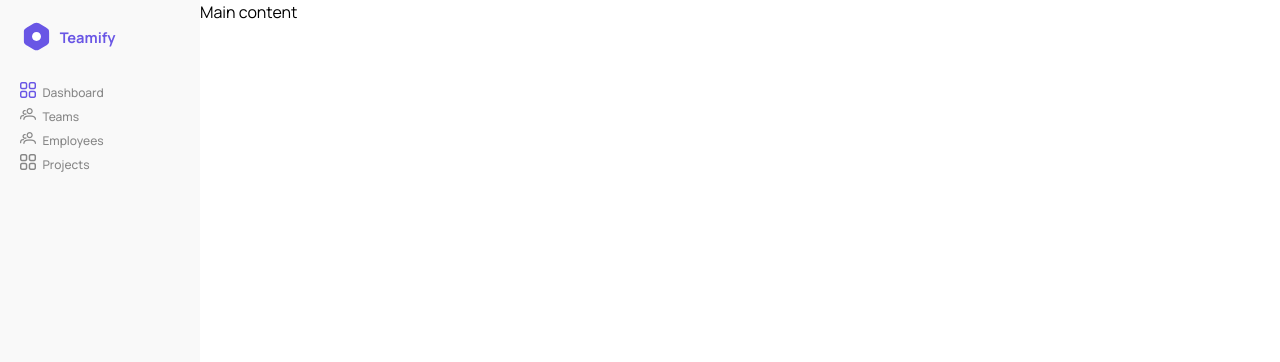
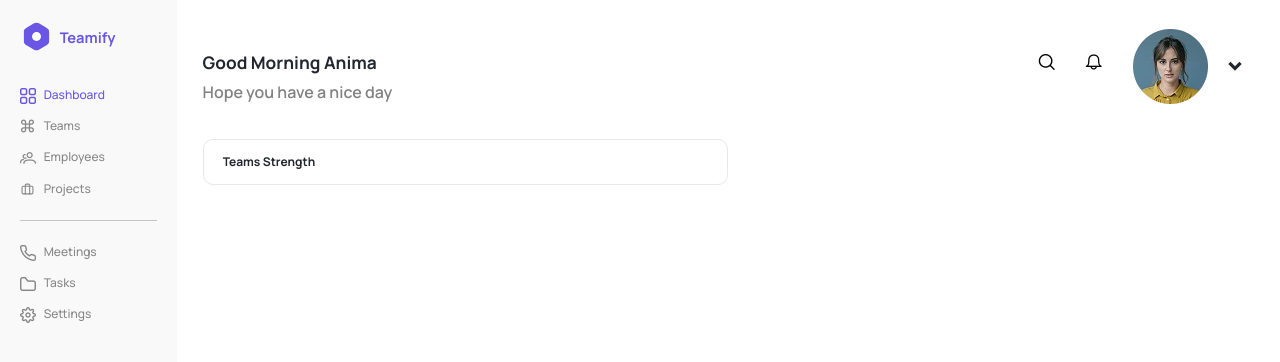
Before and after one commit to kottuzik/200apps-exercise, a Vue app in the folder vue-dashboard-template/: page / in a window 1280 px wide. Shown: the top 362 px of the page. Built offline with nearby package versions, Linux system fonts and the light colour scheme.

Commit message:
starting the main container content

```diff
--- a/vue-dashboard-template/src/assets/styles.scss
+++ b/vue-dashboard-template/src/assets/styles.scss
@@ -1,5 +1,7 @@
 @import 'primeicons/primeicons.css';
 @import url('https://fonts.googleapis.com/css2?family=Manrope:wght@200..800&display=swap');
+
+$black: #23262F;
 
 html{direction: ltr;}
 *{
@@ -23,9 +25,38 @@ html{direction: ltr;}
         color: #6956E5;
     }
 }
+li[role="menuitem"]{
+    padding: 0.521vw 0;
+}
+.p-menuitem-link{
+    display: flex;
+    align-items: center;
+    gap: 0.25vw;
+}
 .custom-icon{
      margin-inline-end: 0.5vw; color: #878787;
-    &.active{color: #6956E5;}
+    &:before{
+        width: 1.10vw;
+        height: 1.10vw;
+        display: block;
+    }
+    &.added-icon::before{
+        content: '';
+        background-size: contain;
+        background-repeat: no-repeat;
+        background-position: center;
+    }
+    &.active{
+        color: #6956E5;
+        + .text{color: #6956E5;}
+    }
+    &.team-icon:before{
+        background-image: url('../assets/images/team-icon.svg');
+    }
+    &.projects-icon:before{
+
+        background-image: url('../assets/images/briefcase-icon.svg');
+    }
 }
 .p-menuitem-link {
     .text{
@@ -37,3 +68,13 @@ html{direction: ltr;}
         color: #6956E5; font-weight: 700;
     }
 }
+.common-border{
+    border-radius: 10px; border: 1px solid #E6E8EC;
+}
+.common-title{
+    color: $black; font-weight: 700; font-size: 0.938vw;
+}
+.card-wrapper{
+    width: 50%;
+    padding: 1vw 1.5vw;
+}
--- a/vue-dashboard-template/src/components/CardTeamsStrength.vue
+++ b/vue-dashboard-template/src/components/CardTeamsStrength.vue
@@ -0,0 +1,10 @@
+<template>
+    <div class="common-border card-wrapper">
+        <h2 class="common-title">
+            Teams Strength
+        </h2>
+    </div>
+</template>
+<script setup>
+
+</script>
--- a/vue-dashboard-template/src/components/DashboardSidebar.vue
+++ b/vue-dashboard-template/src/components/DashboardSidebar.vue
@@ -6,17 +6,22 @@
       <img src="../assets/images/setting.svg" alt="icon-setting" class="icon-setting">
       <p class="text">Teamify</p>
     </div>
-    <Menu :model="items" >
+    <Menu :model="items">
       <template #item="{ item, props, index }">
         <a v-bind="props.action" class="p-menuitem-link" :class="{ 'active': index === activeIndex }">
           <span :class="['p-menuitem-icon', item.icon]"></span>
           <span :class="item.textClass">{{ item.label }}</span>
         </a>
       </template>
-
-      <!-- Phone: use  pi-phone -->
-       <!-- Tasks use:  pi-folder -->
-        <!-- Settings use: pi-cog -->
+    </Menu>
+    <div class="sidebar-divider"></div>
+    <Menu :model="bottomItems">
+      <template #item="{ item, props, index }">
+        <a v-bind="props.action" class="p-menuitem-link" :class="{ 'active': index === activeIndex }">
+          <span :class="['p-menuitem-icon', item.icon]"></span>
+          <span :class="item.textClass">{{ item.label }}</span>
+        </a>
+      </template>
     </Menu>
   </aside>
 </template>
@@ -50,7 +55,7 @@ export default {
         },
         {
           label: 'Teams',
-          icon: 'pi pi-users custom-icon',
+          icon: 'pi custom-icon added-icon team-icon',
           to: '/',
           textClass: 'text'
         },
@@ -62,7 +67,27 @@ export default {
         },
         {
           label: 'Projects',
-          icon: 'pi pi-th-large custom-icon',
+          icon: 'pi custom-icon added-icon projects-icon',
+          to: '/',
+          textClass: 'text'
+        }
+      ],
+      bottomItems: [
+        {
+          label: 'Meetings',
+          icon: 'pi pi-phone custom-icon',
+          to: '/',
+          textClass: 'text'
+        },
+        {
+            label: ' Tasks',
+            icon: 'pi pi-folder custom-icon',
+            to: '/',
+           textClass: 'text'
+        },
+        {
+          label: 'Settings',
+          icon: 'pi pi-cog custom-icon',
           to: '/',
           textClass: 'text'
         }
@@ -71,3 +96,10 @@ export default {
   }
 }
 </script>
+
+<style lang="scss" scoped>
+.sidebar-divider{
+  max-width: 218px; margin-inline: auto; height: 1px; border-top: 1px solid #C4C4C4;
+  margin-block: 1.2vw;
+}
+</style>
--- a/vue-dashboard-template/src/components/Header.vue
+++ b/vue-dashboard-template/src/components/Header.vue
@@ -0,0 +1,41 @@
+<template>
+    <header class="dashboard-header">
+        <div class="header-start">
+            <h1 class="header-title">Good Morning Anima</h1>
+            <h2 class="header-subtitle">Hope you have a nice day</h2>
+        </div>
+        <div class="header-end">
+            <i class="pi pi-search"></i>
+            <i class="pi pi-bell"></i>
+            <div class="avatar-wrap">
+                <img src="../assets/images/avatar.webp" alt="avatar" class="avatar-image">
+                <img src="../assets/images/arrow-drop-down-line.svg" alt="arrow down" class="arrow">
+            </div>
+        </div>
+    </header>
+</template>
+
+<script>
+
+</script>
+<style lang="scss" scoped>
+    .dashboard-header{
+        display: flex; justify-content: space-between; align-items: baseline;
+        background-color: #fff; width: 100%;
+        padding-top: 1.25vw;
+    }
+    .header-title{
+        font-size: 1.354vw; font-weight: 700; color: #23262F
+    }
+    .header-subtitle{
+        font-size: 16px; color: #828282; font-weight: 600; margin-top: 0.3vw
+    }
+    .header-end{
+      display: flex; gap: 1.8vw; align-items: center;
+      .pi{width: 24px; height: 24PX;;}
+    }
+    .avatar-wrap{
+        display: flex; align-items: center; gap: 0.65vw;
+        .arrow{width: 3vw;}
+    }
+</style>
--- a/vue-dashboard-template/src/views/Dashboard.vue
+++ b/vue-dashboard-template/src/views/Dashboard.vue
@@ -1,12 +1,28 @@
 <script setup>
     import DashboardSidebar from '../components/DashboardSidebar.vue';
+    import Header from '../components/Header.vue';
+    import CardTeamsStrength from '../components/CardTeamsStrength.vue';
 </script>
 
 <template>
-    <div class="flex">
+    <div class="dashboard-main">
         <DashboardSidebar class="w-1/5 bg-gray-100 min-h-screen"/>
         <main class="main-container min-h-screen">
-            <h1>Main content</h1>
+            <Header />
+            <section class="inner-section">
+                <CardTeamsStrength />
+            </section>
         </main>
     </div>
 </template>
+<style lang="scss" scoped>
+    .dashboard-main{
+        display: flex; width: 100%;
+    }
+    .main-container{
+        padding-inline: 2vw; padding-top: 1vw; width: 100%;
+    }
+    .inner-section{
+        margin-top: 2.2rem;
+    }
+</style>
```
Also changed, not shown: vue-dashboard-template/src/assets/images/arrow-drop-down-line.svg (added), vue-dashboard-template/src/assets/images/avatar.webp (added).
